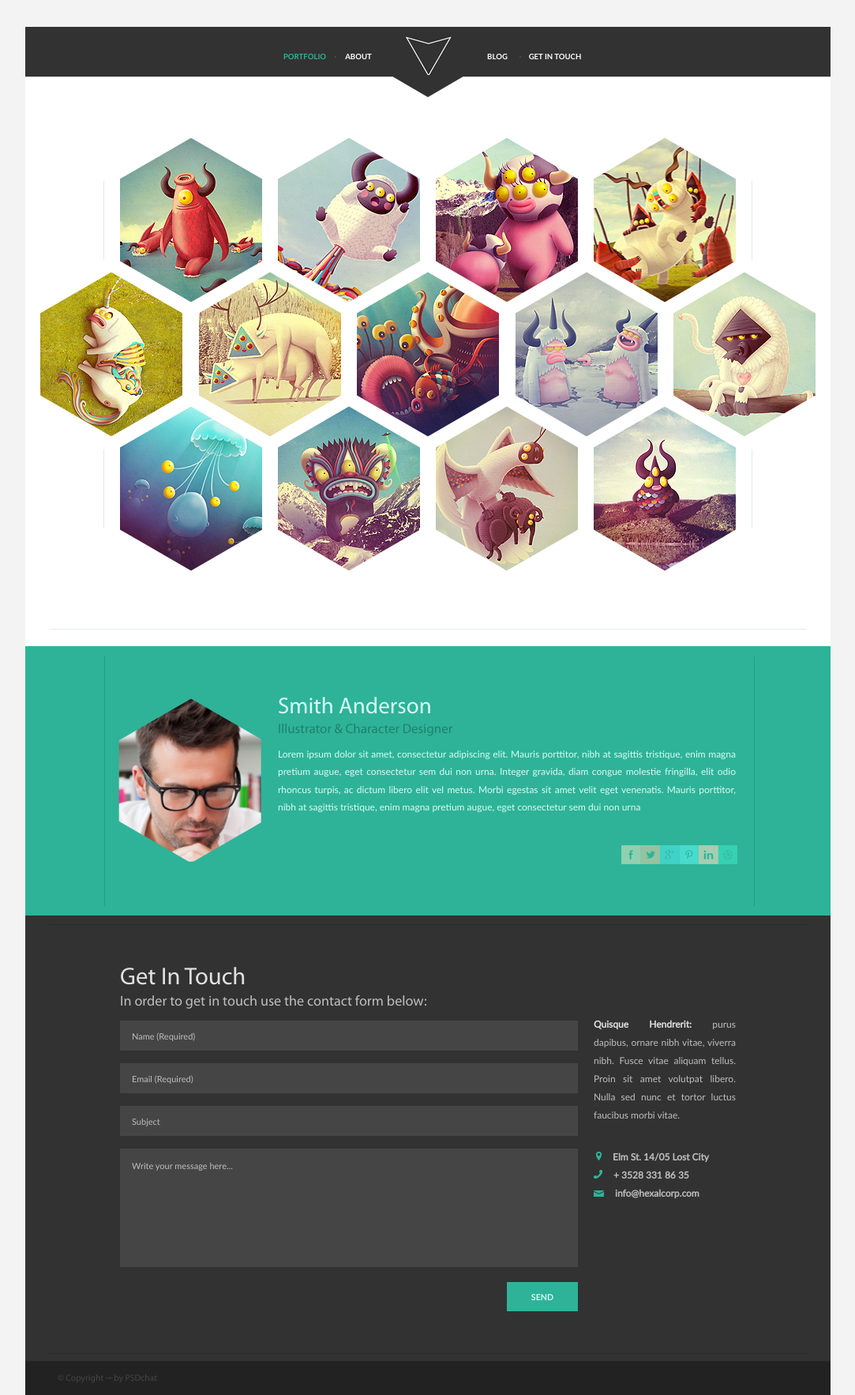
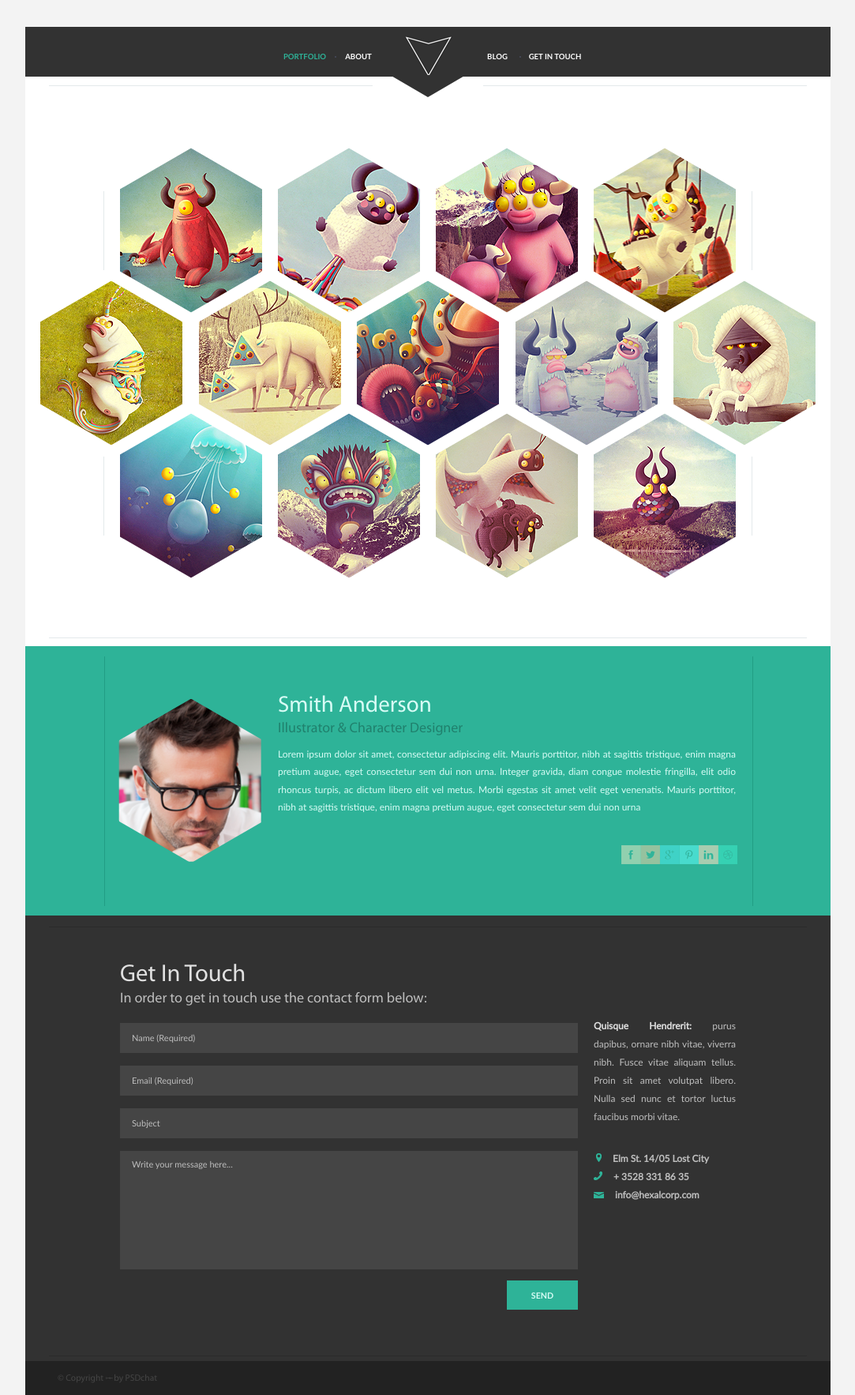
Before and after one commit to AlexSkir/hexal, a plain HTML site: page index.html in a window 1280 px wide. Shown: the whole page at 79% size, without its empty margins (98-1181 px from the left). Drawn offline with Linux system fonts and the light colour scheme; a web font is replaced by a local one.

Commit message:
fix: PP fix

```diff
--- a/index.html
+++ b/index.html
@@ -46,8 +46,8 @@
                     <div class="hexagon"><div class="hex-before"><div class="hex-after pic13"></div></div></div>
                 </div>
             </div>
-            <div class="sep-left"></div>
-            <div class="sep-right"></div>
+            <div class="line-left"></div>
+            <div class="line-right"></div>
         </section>
 
         <section id="about">
@@ -76,8 +76,10 @@
             </div>
         </section>
 
+        <footer>
             <section id="get-in-touch">
                 <div class="box">
+
                     <div class="feedback-info">
                         <h2>Get In Touch</h2>
                         <p>In order to get in touch use the contact form below:</p>
@@ -104,10 +106,13 @@
                             <div><img src="assets/images/email.png" alt="Email:"><a class="quote contact" href="mailto:info@hexalcorp.com">info@hexalcorp.com</a></div>
                         </div>
                     </div>
+
                 </div>
             </section>
 
-        <footer>© Copyright 2013 by PSDchat</footer>
+            <div class="copyright">© Copyright 2013 by PSDchat</div>
+
+        </footer>
     </div>
 </body>
 </html>
--- a/style.css
+++ b/style.css
@@ -130,13 +130,14 @@ nav>h1 {
 }
 .hex-box {
     width: 960px;
-    height: 695px;
+    height: 694px;
     display: grid;
     justify-content: center;
     justify-items: center;
     align-content: center;
     align-items: center;
     border-bottom: 1px solid #e4e9eb;
+    padding-top: 5px;
 }
 
 .hexagon-row-1 {
@@ -153,14 +154,15 @@ nav>h1 {
 }
 .hexagon-row-2 {
     width: 982px;
-    height: 110px;
+    height: 100px;
     display: grid;
     grid-template: 110px / repeat(5, 180px);
     justify-content: space-between;
     justify-items: center;
     align-items: center;
-    margin-top: 65px;
-    margin-bottom: 65px;
+    align-content: center;
+    margin-top: 68px;
+    margin-bottom: 68px;
 }
 
 .hexagon {
@@ -290,7 +292,7 @@ nav>h1 {
     font-weight: 300;
 }
 .fio>h2{
-    font-size: 17px;
+    font-size: 18px;
     color: rgba(32, 129, 109, 255);
     font-weight: 300;
 }
@@ -319,13 +321,16 @@ a>img {
 #about .border {
     grid-area: 1 / 1 / span 3 / span 3;
     height: 316px;
-    width: 822px;
+    width: 820px;
     border-right: 1px solid #219d84;
     border-left: 1px solid #219d84;
 }
 
+/*                                       FOOTER                                     */
 /*                                   SECTION GET IN TOUCH                        */
-
+footer {
+    height: 607px
+}
 #get-in-touch {
     height: 564px;
     display: grid;
@@ -342,7 +347,7 @@ a>img {
     align-items: center;
     width: 960px;
     height: 542px;
-    margin-top: 2px;
+    margin-top: 7px;
     border-top: 1px solid #2b2b2b;
     border-bottom: 1px solid #2b2b2b;
 }
@@ -352,7 +357,7 @@ a>img {
     width: 780px;
     justify-self: start;
     font-family: "Maven Pro", "AdobeInvisFont", "MyriadPro-Regular";
-    margin-bottom: 10px;
+    margin-bottom: 22px;
 }
 .feedback-info>h2 {
     font-size: 23pt;
@@ -393,11 +398,11 @@ input {
 }
 .textarea {
     width: 565px;
-    height: 135px;
+    height: 140px;
     border: none;
     background: #454545;
     padding-left: 15px;
-    padding-top: 15px;
+    padding-top: 10px;
     resize: none;
     color: rgba(190, 190, 190, 255);
 }
@@ -412,6 +417,7 @@ input {
     border: none;
     width: 90px;
     height: 37px;
+    margin-top: -5px;
 }
 
 .quote {
@@ -444,10 +450,9 @@ div>img {
     padding-left: 3px;
 }
 
-/*                                       FOOTER                                     */
 
-footer {
-    display: grid;
+.copyright {
+    display: block;
     height: 41px;
     font-family: "Maven Pro", "AdobeInvisFont", "MyriadPro-Regular";
     font-size: 8.65655pt;
```
Lines whose indentation alone changed are shown as unchanged.
